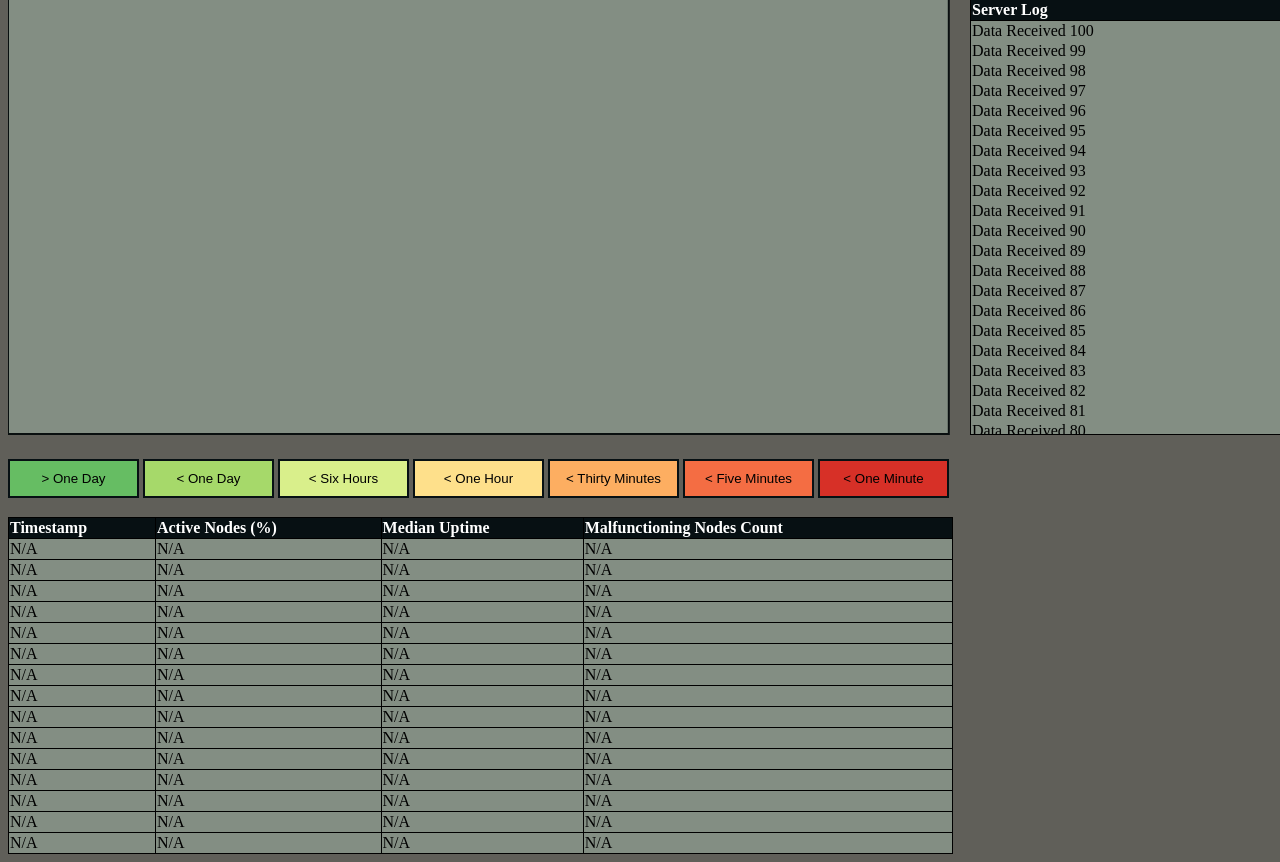
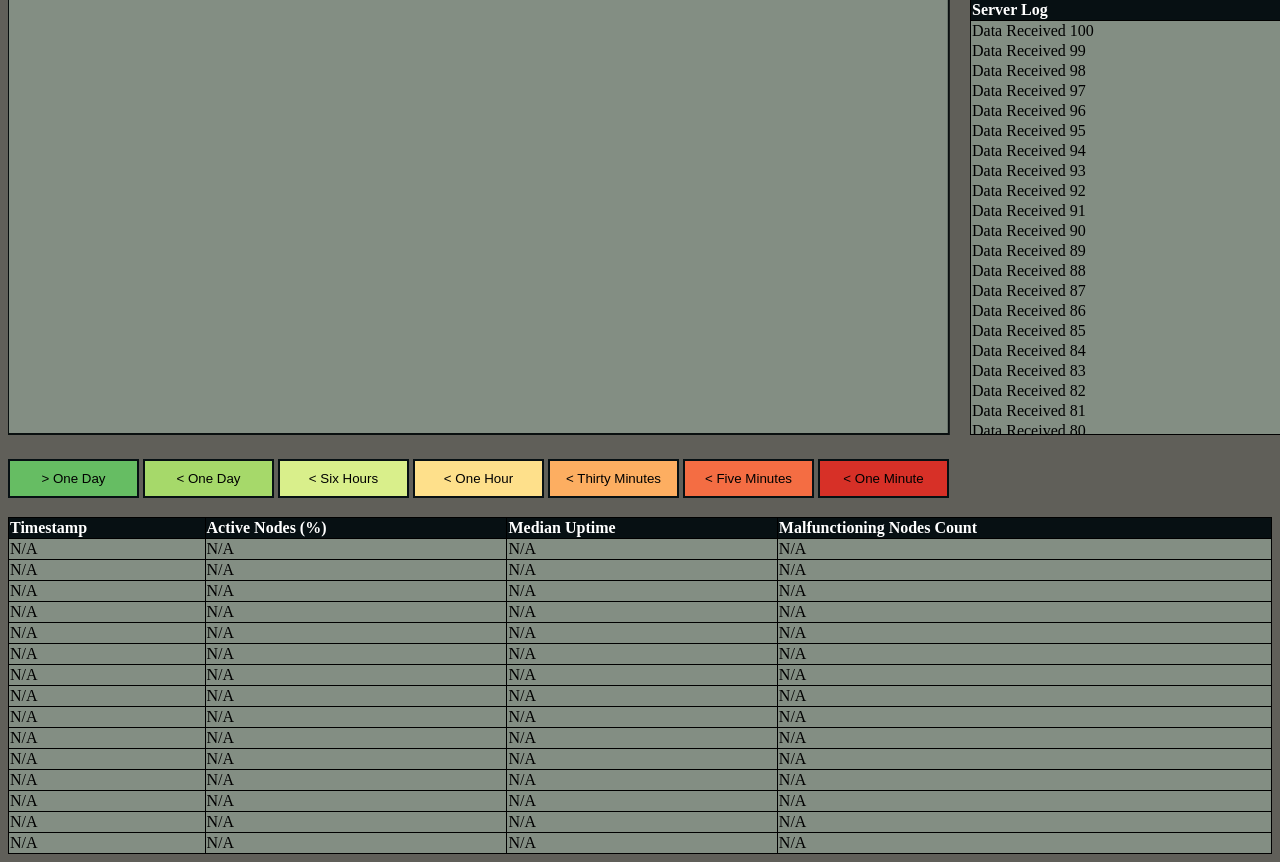
Before and after one commit to zskluzac/Waggle-Dashboard, a Flask app: page /server in a window 1280 px wide; the page is wider, and only the part inside the window is pictured. Shown: the part 226-1088 px from the top of that part. Run offline with Flask 2, Linux system fonts and the light colour scheme; data that the repository does not hold is empty; some libraries are stand-ins or nearby versions.

Commit message:
Adjusted Table Width

```diff
--- a/app2/static/css/serverdash.css
+++ b/app2/static/css/serverdash.css
@@ -3,7 +3,7 @@ body {
 }
 
 table {
-    width: 945px;
+    width: 100%;
     border-collapse: collapse;
 }
 h1 {
```
